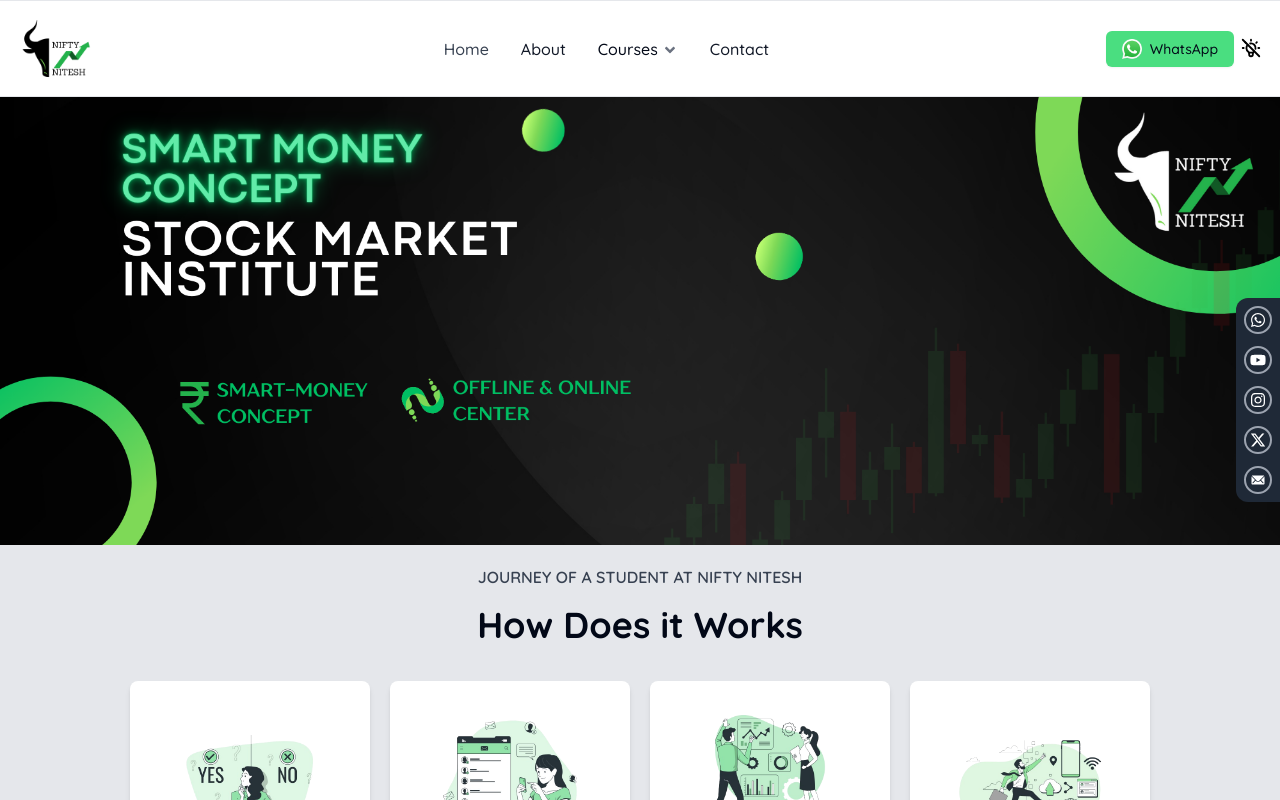
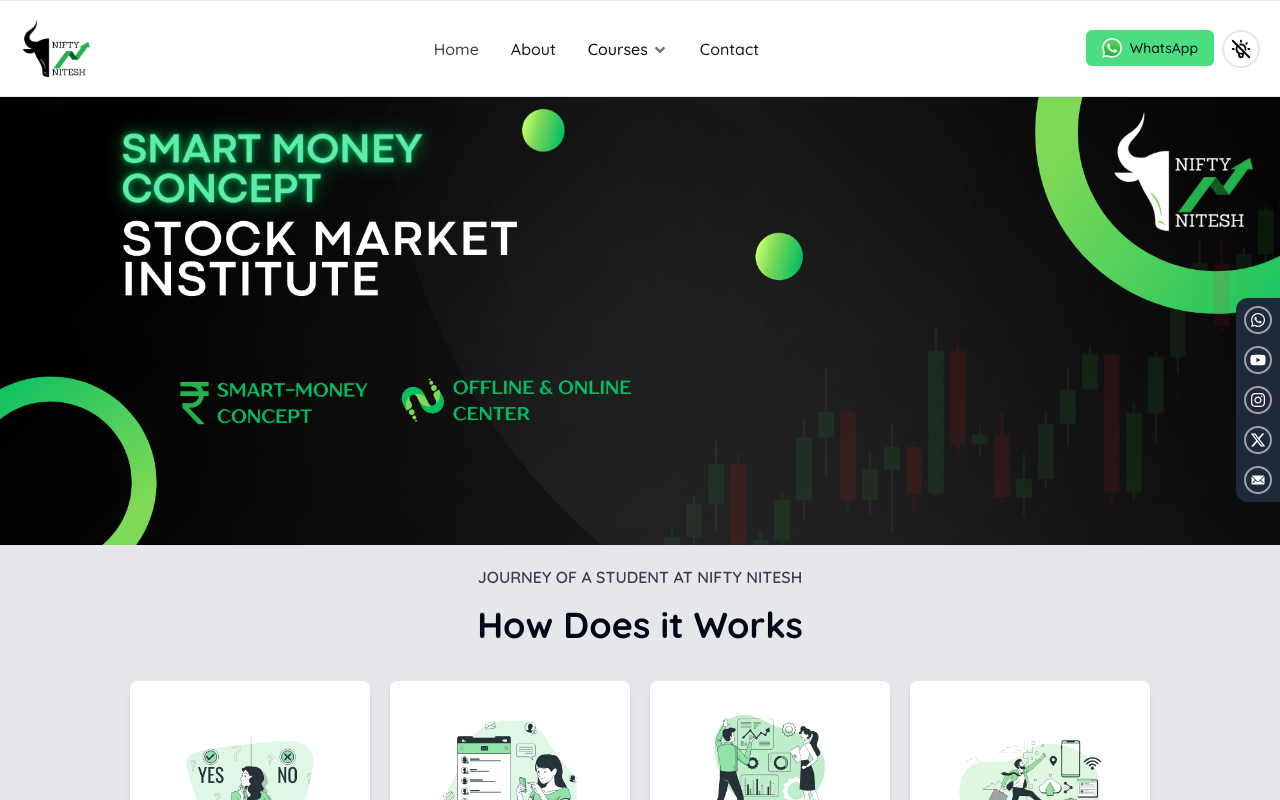
Before and after one commit to riteshk-007/Nifty-Nitesh, a Next.js app: page / in a window 1280 px wide. Shown: the top 800 px of the page. Built offline with nearby package versions, Linux system fonts and the light colour scheme.

Commit message:
Update ModeToggle button styling and add new dependencies

```diff
--- a/app/components/Mode.jsx
+++ b/app/components/Mode.jsx
@@ -24,7 +24,7 @@ export function ModeToggle() {
   return (
     <button
       onClick={() => toggleTheme()}
-      className=" flex items-center justify-center p-[6px] rounded-md bg-transparent "
+      className=" flex items-center justify-center p-[6px] rounded-full bg-transparent  border-2 mx-2"
     >
       {isDark ? (
         <TbBulbFilled size={22} className="text-green-400" />
```
Also changed, not shown: 1 other file (tests, documents, lock files or other folders).
